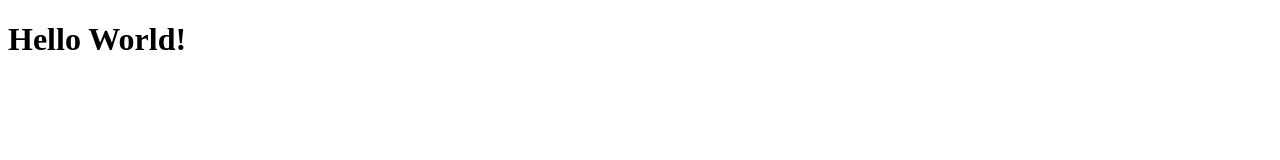
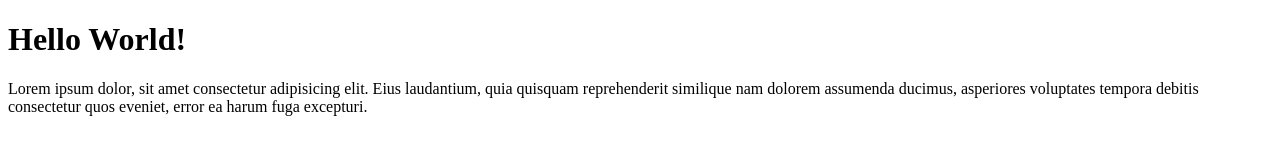
Before and after one commit to ramdhaniakbar/akbar-git-test-2, a plain HTML site: page index.html in a window 1280 px wide. Drawn offline with Linux system fonts and the light colour scheme.

Commit message:
menambahkan paragraf

```diff
--- a/index.html
+++ b/index.html
@@ -8,5 +8,11 @@
 	</head>
 	<body>
 		<h1>Hello World!</h1>
+		<p>
+			Lorem ipsum dolor, sit amet consectetur adipisicing elit. Eius laudantium,
+			quia quisquam reprehenderit similique nam dolorem assumenda ducimus,
+			asperiores voluptates tempora debitis consectetur quos eveniet, error ea
+			harum fuga excepturi.
+		</p>
 	</body>
 </html>
```
